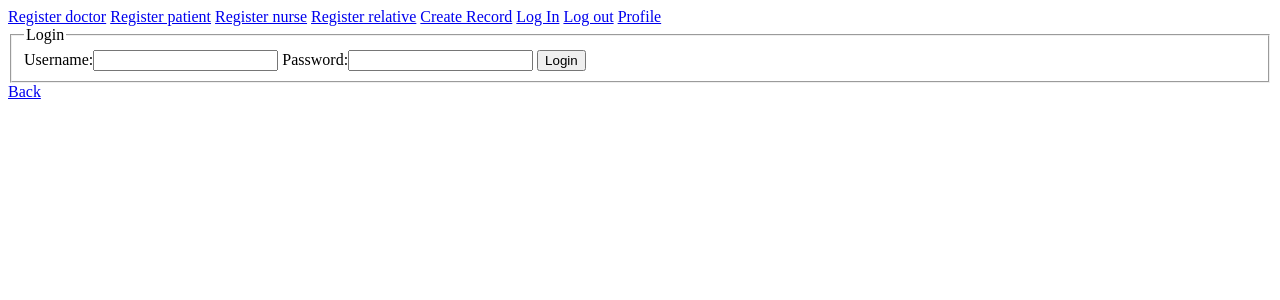
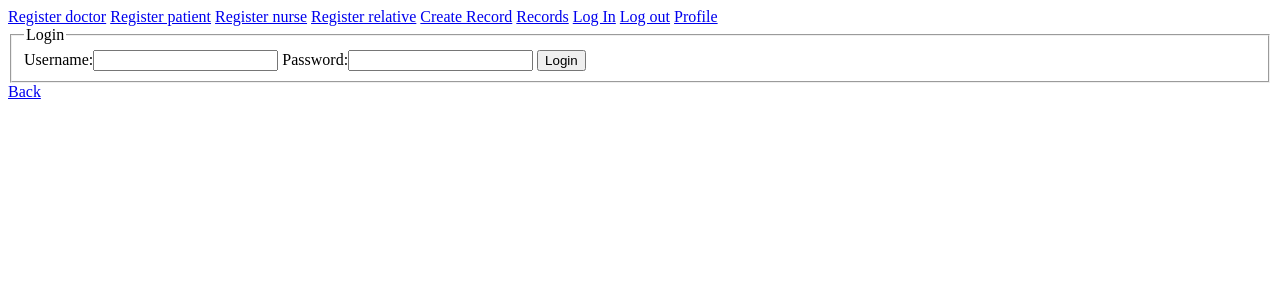
Before and after one commit to mustafatalha/Medical-Record-System, a Django app: a page that uses templates/base.html in a window 1280 px wide. Shown: the top 300 px of the page. Run offline with Django 3.2, Linux system fonts and the light colour scheme.

Commit message:
add list of allowed records to user panel

```diff
--- a/accounts/models.py
+++ b/accounts/models.py
@@ -51,7 +51,7 @@ class Record(models.Model):
     patient = models.ForeignKey(MedUser, on_delete=models.CASCADE, related_name='record_patient')
     creator = models.ForeignKey(MedUser, on_delete=models.CASCADE, related_name='records')
     diagnostics = models.CharField(max_length=256, default='unknown', null=False, blank=False)
-    allowed_users = models.ManyToManyField(MedUser,related_name='allowed_users')
+    allowed_users = models.ManyToManyField(MedUser,related_name='allowed_users') #TODO allowed records olarak değiştir
     first_name = models.CharField(max_length=256)
     last_name = models.CharField(max_length=256)
     birth_date = models.DateField(blank=True)
--- a/accounts/urls.py
+++ b/accounts/urls.py
@@ -8,6 +8,7 @@ urlpatterns = [
     path('register/nurse', register_nurse, name= 'register_nurse'),
     path('register/relative', register_relative, name= 'register_relative'),
     path('create_record', create_record, name= 'create_record'),
+    path('records', allowed_records, name= 'records'),
     path('logout/', logout, name= 'logout'),
     path('profile/', profile, name= 'profile'),
     path('', get_home, name = 'home'),
--- a/accounts/views.py
+++ b/accounts/views.py
@@ -182,3 +182,8 @@ def create_record(request):
         record_form = RecordCreationForm(request.POST)
 
     return render(request, "accounts/create_record.html", {'record_form': record_form})
+
+
+@login_required()
+def allowed_records(request):
+    return render(request,"accounts/records.html")
--- a/templates/base.html
+++ b/templates/base.html
@@ -12,6 +12,7 @@
     <a href="{% url 'register_nurse' %}">Register nurse</a>
     <a href="{% url 'register_relative' %}">Register relative</a>
     <a href="{% url 'create_record' %}">Create Record</a>
+    <a href="{% url 'records' %}">Records</a>
     <a href="{% url 'login' %}">Log In</a>
     <a href="{% url 'logout' %}">Log out</a>
     <a href="{% url 'profile' %}">Profile</a>
```
Also changed, not shown: accounts/templates/accounts/records.html (added, +8 -0 lines).
